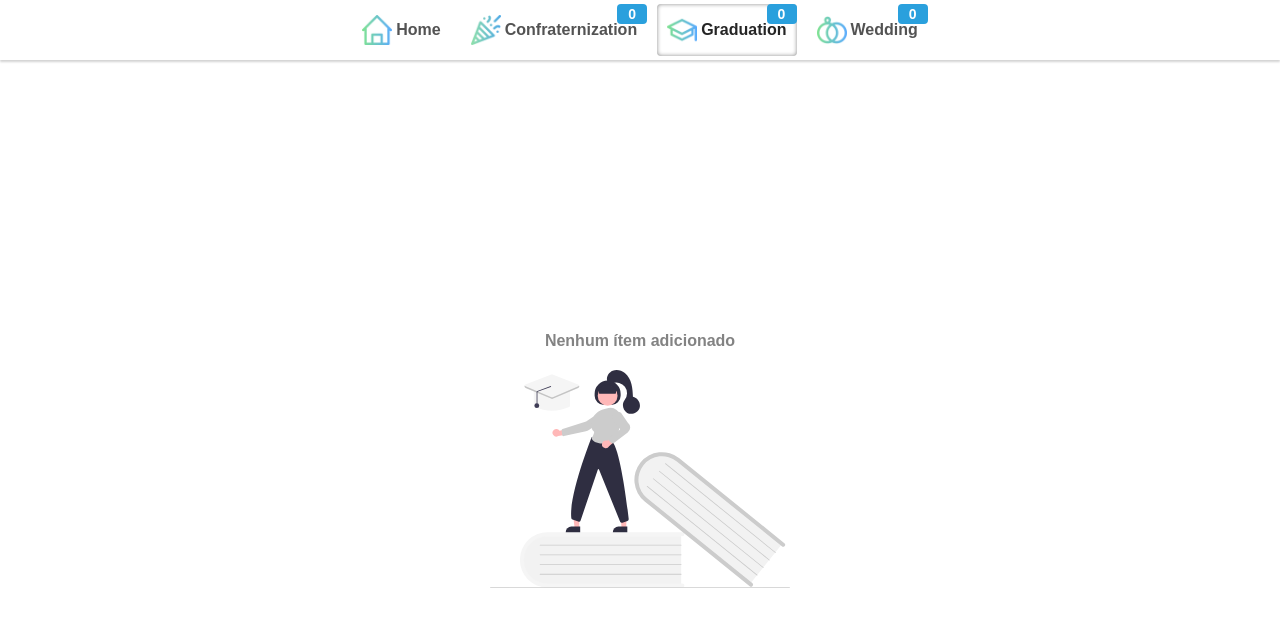
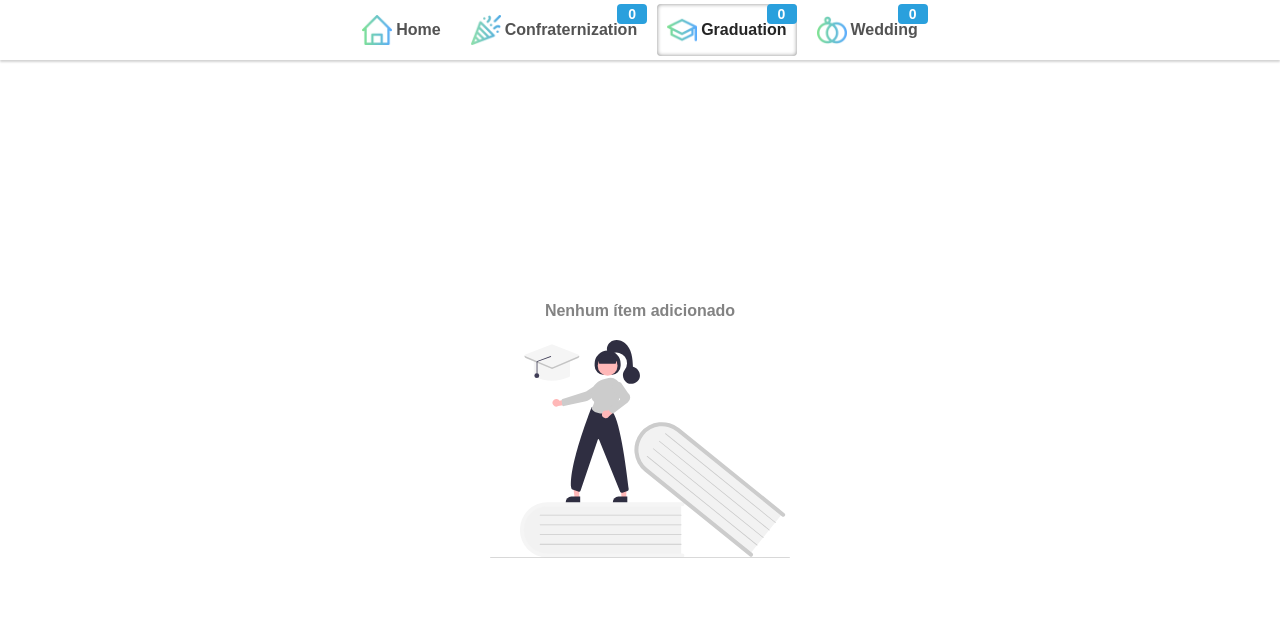
Before and after one commit to Kenzie-Academy-Brasil-Developers/react-entrega-s3-administracao-de-eventos-RafaelSchug, a React (Create React App) app: page /graduation in a window 1280 px wide. Shown: the top 626 px of the page. Built offline with nearby package versions, Linux system fonts and the light colour scheme.

Commit message:
change: css alignments

```diff
--- a/package.json
+++ b/package.json
@@ -12,6 +12,7 @@
     "react-icons": "^4.3.1",
     "react-router-dom": "^5.3.0",
     "react-scripts": "4.0.3",
+    "react-toastify": "^8.0.3",
     "styled-components": "^5.3.1",
     "web-vitals": "^1.0.1"
   },
--- a/public/index.html
+++ b/public/index.html
@@ -2,7 +2,7 @@
 <html lang="en">
   <head>
     <meta charset="utf-8" />
-    <link rel="icon" href="%PUBLIC_URL%/favicon.ico" />
+    <link rel="icon" href="%PUBLIC_URL%/favicon.png" />
     <meta name="viewport" content="width=device-width, initial-scale=1" />
     <meta name="theme-color" content="#000000" />
     <meta
@@ -24,7 +24,7 @@
       work correctly both with client-side routing and a non-root public URL.
       Learn how to configure a non-root public URL by running `npm run build`.
     -->
-    <title>React App</title>
+    <title>Events Admin</title>
   </head>
   <body>
     <noscript>You need to enable JavaScript to run this app.</noscript>
--- a/src/components/DrinkCard/style.js
+++ b/src/components/DrinkCard/style.js
@@ -28,7 +28,7 @@ export const Container = styled.div`
         color: #848484;
         border-radius: 6px;
         width: 100%;
-        height: 30px;
+        height: 40px;
         border: none;
         font-weight: bold;
         cursor: pointer;
@@ -61,7 +61,7 @@ export const Container = styled.div`
 
         button {
             width: 100%;
-            height: 30px;
+            height: 40px;
             background: #f1f1f1;
             color: #848484;
             border: none;
@@ -110,4 +110,15 @@ export const Container = styled.div`
         animation: anim_card .4s 1 ease-in-out;
     }
 
+    @media screen and (max-width: 650px){
+        .add-to__container button {
+            background: linear-gradient(75deg,#7cdd9e,#6bc5c9);
+            color: #f1f1f1;
+        }
+
+        flex: 1;
+
+    }
+
+
 `
--- a/src/components/MainContainer/style.js
+++ b/src/components/MainContainer/style.js
@@ -22,7 +22,7 @@ export const Container = styled.div`
     }
 
     .placeholder {
-        min-height: calc(100vh - 100px);
+        min-height: calc(100vh - 160px);
         height: 100%;
         display: flex;
         flex-direction: column;
--- a/src/globalStyles.js
+++ b/src/globalStyles.js
@@ -11,6 +11,25 @@ const GlobalStyle = createGlobalStyle`
         text-align: center;
     }
 
+    :root {
+        --toastify-color-light: #fff;
+        --toastify-color-dark: #121212;
+        --toastify-color-info: #3498db;
+        --toastify-color-success: #2aa0dd;
+
+    }
+
+    .Toastify__toast-theme--colored.Toastify__toast--default {
+        background: black;
+        font-weight: bold;
+        color: #fff;
+    }
+
+    .Toastify__toast-theme--colored.Toastify__toast--success {
+        font-weight: bold;
+        top: 40px;
+    }
+
 `
 
 export default GlobalStyle;
--- a/src/index.js
+++ b/src/index.js
@@ -5,12 +5,15 @@ import App from './App';
 import reportWebVitals from './reportWebVitals';
 import Providers from './providers';
 import { BrowserRouter } from 'react-router-dom';
+import { ToastContainer } from 'react-toastify';
+import 'react-toastify/dist/ReactToastify.css';
 
 
 ReactDOM.render(
   <React.StrictMode>
     <Providers>
       <BrowserRouter>
+        <ToastContainer theme='colored' limit={3}/>
         <App />
       </BrowserRouter>
     </Providers>
--- a/src/pages/confraternization/index.jsx
+++ b/src/pages/confraternization/index.jsx
@@ -19,6 +19,8 @@ const Confraternization = () => {
                             <DrinkCard key={index}>
                                 <h4>{item.name}</h4>
                                 <img src={item.image_url} alt={item.name} />
+                                <p>Fabricação: {item.first_brewed}</p>
+                                <p>Litros: {item.volume.value}L</p>
                                 <p>Quantidade: {item.quantity}</p>
                                 <button onClick={()=> removeFromConfraternizationList(item)}><FaMinusSquare/>Remover</button>
 
--- a/src/pages/graduation/index.jsx
+++ b/src/pages/graduation/index.jsx
@@ -19,6 +19,8 @@ const Graduation = () => {
                                 <DrinkCard key={index}>
                                     <h4>{item.name}</h4>
                                     <img src={item.image_url} alt={item.name} />
+                                    <p>Fabricação: {item.first_brewed}</p>
+                                    <p>Litros: {item.volume.value}L</p>
                                     <p>Quantidade: {item.quantity}</p>
                                     <button onClick={()=> removeFromGraduationList(item)}><FaMinusSquare/>Remover</button>
 
--- a/src/pages/wedding/index.jsx
+++ b/src/pages/wedding/index.jsx
@@ -19,6 +19,8 @@ const Wedding = () => {
                                 <DrinkCard key={index}>
                                     <h4>{item.name}</h4>
                                     <img src={item.image_url} alt={item.name} />
+                                    <p>Fabricação: {item.first_brewed}</p>
+                                    <p>Litros: {item.volume.value}L</p>
                                     <p>Quantidade: {item.quantity}</p>
                                     <button onClick={()=> removeFromWeddingList(item)}><FaMinusSquare/>Remover</button>
 
--- a/src/providers/confraternization.js
+++ b/src/providers/confraternization.js
@@ -1,4 +1,5 @@
 import { createContext, useContext, useState, useEffect } from "react";
+import { toast } from 'react-toastify';
 
 export const ConfraternizationContext = createContext();
 
@@ -15,6 +16,8 @@ export const ConfraternizationProvider = ({children}) => {
             const newList = confraternizationList.map(product => product.id === item.id ? {...product, quantity: product.quantity + 1} : product)
             setConfraternizationList(newList)
         }
+
+        toast.success(`[${item.name}] adicionado à Confraternization`, {autoClose: 2000})
 
     }
 
--- a/src/providers/graduation.js
+++ b/src/providers/graduation.js
@@ -1,5 +1,5 @@
 import { createContext, useContext, useEffect, useState } from "react";
-
+import { toast } from 'react-toastify';
 
 export const GraduationContext = createContext();
 
@@ -17,6 +17,7 @@ export const GraduationProvider = ({children}) => {
             const newList = graduationList.map(product => product.id === item.id ? {...product, quantity: product.quantity + 1} : product)
             setGraduationList(newList)
         }
+        toast.success(`[${item.name}] adicionado à Graduation`, {autoClose: 2000})
     }
 
     const removeFromGraduationList = (item) => {
--- a/src/providers/wedding.js
+++ b/src/providers/wedding.js
@@ -1,4 +1,6 @@
 import { createContext, useContext, useState, useEffect  } from "react";
+import { toast } from 'react-toastify';
+
 
 export const WeedingContext = createContext();
 
@@ -15,6 +17,8 @@ export const WeedingProvider = ({children}) => {
             const newList = weddingList.map(product => product.id === item.id ? {...product, quantity: product.quantity + 1} : product)
             setWeddingList(newList)
         }
+
+        toast.success(`[${item.name}] adicionado à Wedding`, {autoClose: 2000})
     }
 
     const removeFromWeddingList = (item) => {
```
Also changed, not shown: public/favicon.png (added), 1 other file (tests, documents, lock files or other folders).
